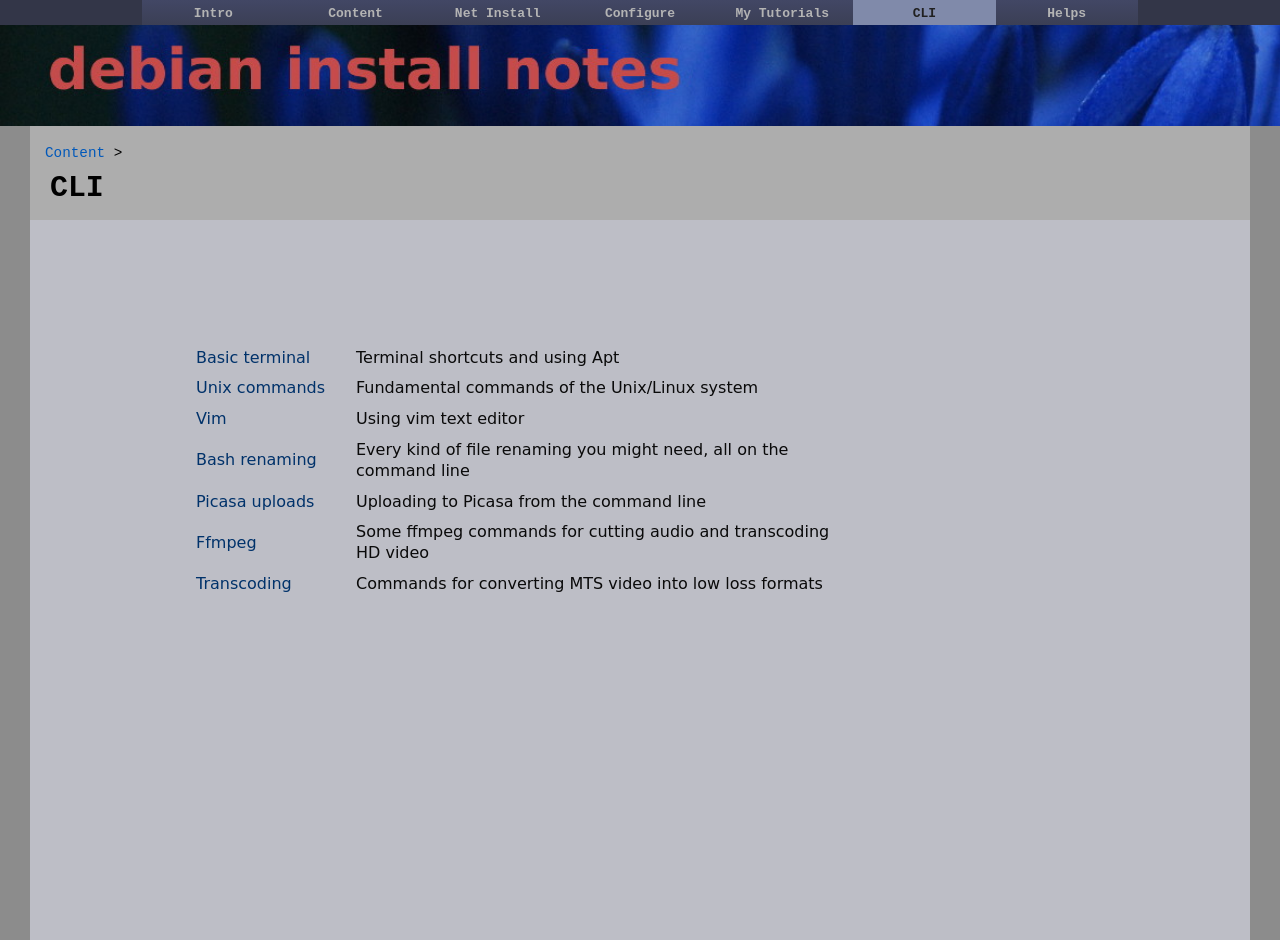
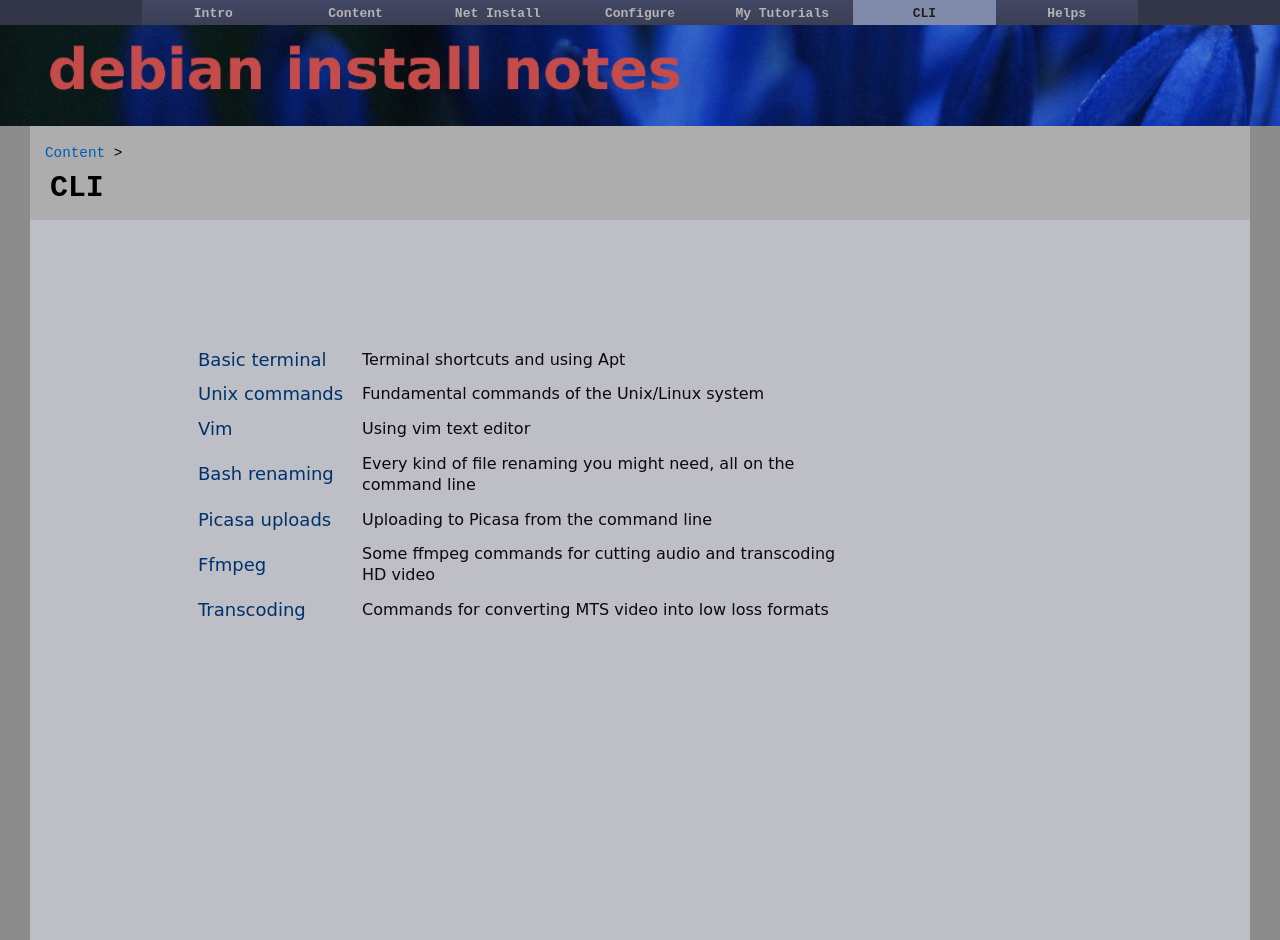
Before and after one commit to dquinton/debian-install, a Jekyll site: the page built from cli.html, in a window 1280 px wide. Built offline with Jekyll 4.4.1, drawn with Linux system fonts in a browser that asks for light colours.

Commit message:
updating pages

```diff
--- a/cli.html
+++ b/cli.html
@@ -10,26 +10,26 @@ id: cli
 <div class="cont">
 <br><br>
 
-            <table cellpadding="4" class="index">
-                <tr><td width="150"><a href="{{site.baseurl}}/tutorial/cli/01-terminal.html">Basic terminal</a></td>
+            <table cellpadding="6" class="index">
+                <tr><td style="font-size: 18px;" width="150"><a href="{{site.baseurl}}/tutorial/cli/01-terminal.html">Basic terminal</a></td>
                 <td>Terminal shortcuts and using Apt </td></tr>
 
-                <tr><td><a href="{{site.baseurl}}/tutorial/cli/02-unix.html">Unix commands</a></td>
+                <tr><td style="font-size: 18px;"><a href="{{site.baseurl}}/tutorial/cli/02-unix.html">Unix commands</a></td>
                 <td>Fundamental commands of the Unix/Linux system </td></tr>
 
-                <tr><td><a href="{{site.baseurl}}/tutorial/cli/02a-vim.html">Vim</a></td>
+                <tr><td style="font-size: 18px;"><a href="{{site.baseurl}}/tutorial/cli/02a-vim.html">Vim</a></td>
                 <td>Using vim text editor  </td></tr>
 
-                <tr><td><a href="{{site.baseurl}}/tutorial/cli/03-bash-renaming.html">Bash renaming</a></td>
+                <tr><td style="font-size: 18px;"><a href="{{site.baseurl}}/tutorial/cli/03-bash-renaming.html">Bash renaming</a></td>
                 <td>Every kind of file renaming you might need, all on the command line </td></tr>
 
-                <tr><td><a href="{{site.baseurl}}/tutorial/cli/04-cli-picasa-upload.html">Picasa uploads</a></td>
+                <tr><td style="font-size: 18px;"><a href="{{site.baseurl}}/tutorial/cli/04-cli-picasa-upload.html">Picasa uploads</a></td>
                 <td>Uploading to Picasa from the command line </td></tr>
 
-                <tr><td><a href="{{site.baseurl}}/tutorial/cli/05-ffmpeg-commands.html">Ffmpeg</a></td>
+                <tr><td style="font-size: 18px;"><a href="{{site.baseurl}}/tutorial/cli/05-ffmpeg-commands.html">Ffmpeg</a></td>
                 <td>Some ffmpeg commands for cutting audio and transcoding HD video </td></tr>
 
-                <tr><td><a href="{{site.baseurl}}/tutorial/cli/06-transcoding.html">Transcoding</a></td>
+                <tr><td style="font-size: 18px;"><a href="{{site.baseurl}}/tutorial/cli/06-transcoding.html">Transcoding</a></td>
                 <td>Commands for converting MTS video into low loss formats </td></tr>
               </table>
 </div>
```
